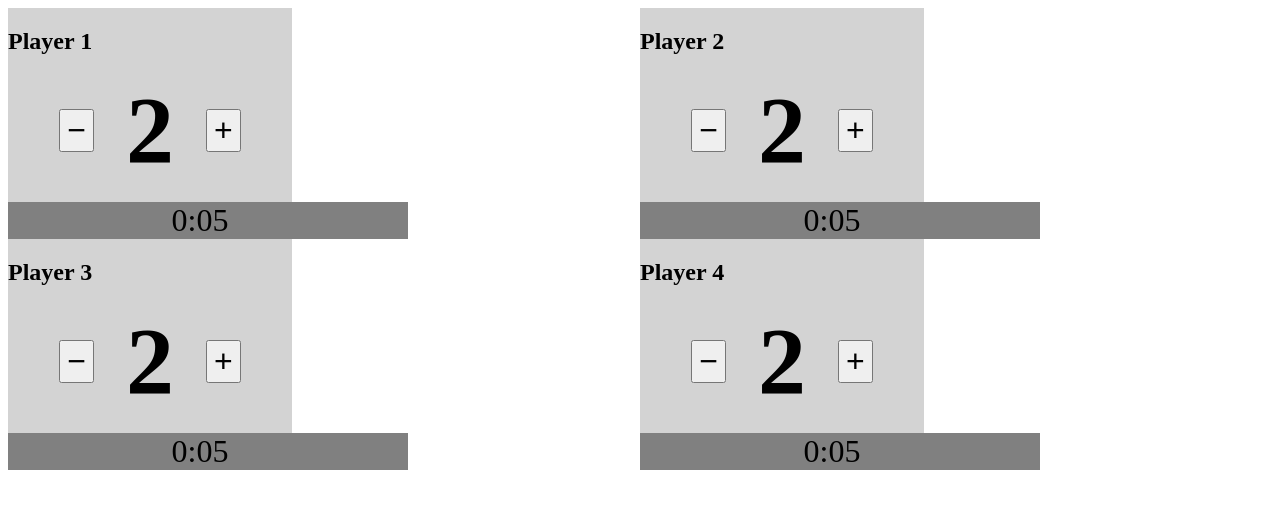
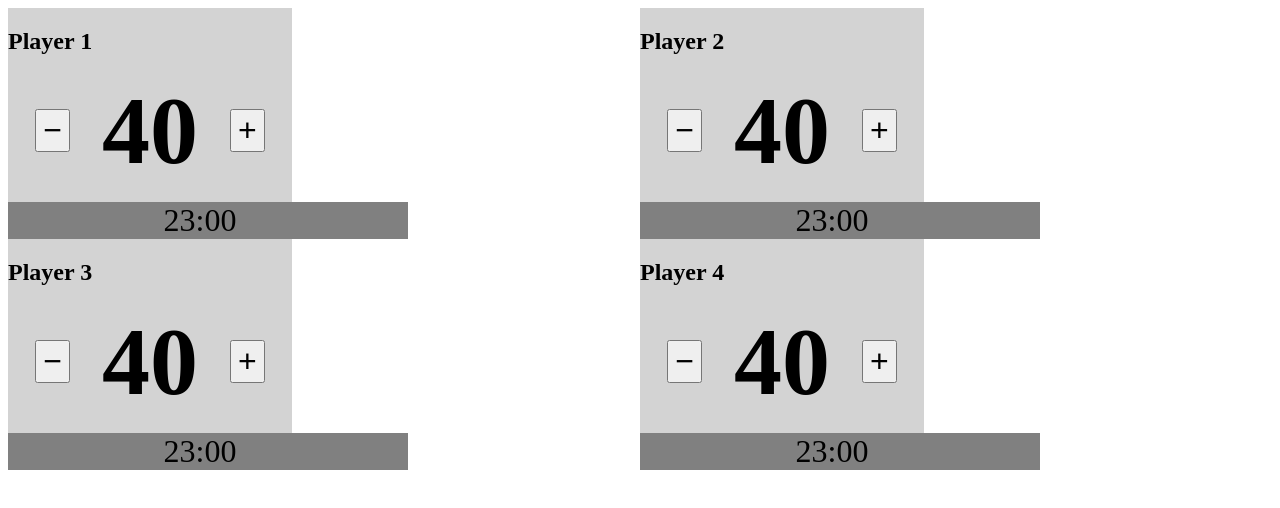
Before and after one commit to jensradk/CommanderPlayPad, a SvelteKit app: page / in a window 1280 px wide. Shown: the top 508 px of the page. Built offline with nearby package versions, Linux system fonts and the light colour scheme.

Commit message:
Fix time and life starting values.

```diff
--- a/src/routes/+page.svelte
+++ b/src/routes/+page.svelte
@@ -2,7 +2,7 @@
     import Player from './Player.svelte';
 
       let playerList = [4];
-    let activePlayerIndex = -1;
+      let activePlayerIndex = -1;
 
       function handleMessage(event) {
           let playerIndex = event.detail.index;
--- a/src/routes/Player.svelte
+++ b/src/routes/Player.svelte
@@ -3,9 +3,9 @@
 
       export let name;
       export let index;
-    export let lifeTotal = 2;//40;
+    export let lifeTotal = 40;
     export let activeTimer = false;
-    export let timeRemaining = 5;//23 * 60;
+    export let timeRemaining = 23 * 60;
       export let isDead = false;
       export let className = 'player-field inactive-player';
 
```
